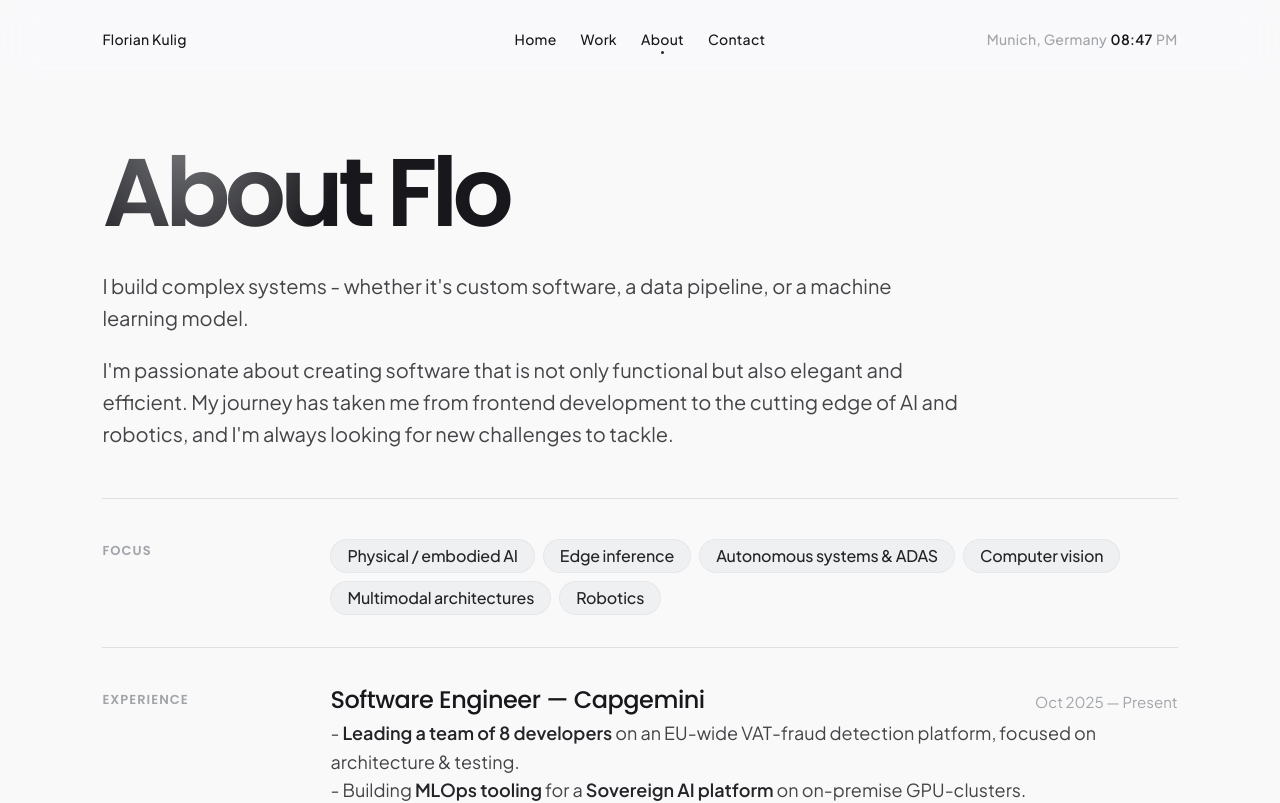
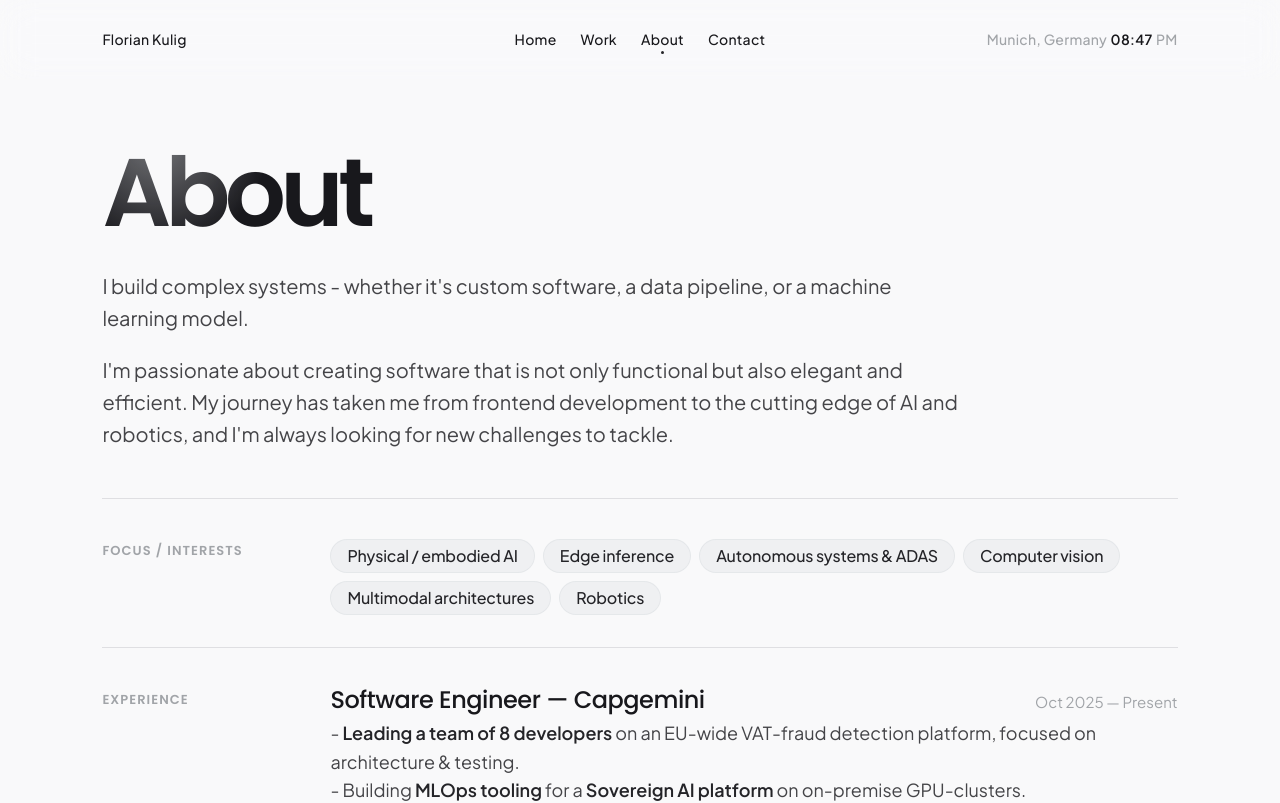
Before and after one commit to floriankulig/portfolio-new, a Next.js app: page /about in a window 1280 px wide. Shown: the top 803 px of the page. Built offline with nearby package versions, Linux system fonts and the light colour scheme.

Commit message:
feat: update About section titles and improve project descriptions for clarity

```diff
--- a/src/components/about/AboutIntro.tsx
+++ b/src/components/about/AboutIntro.tsx
@@ -43,7 +43,7 @@ const StyledIntro = styled.header`
 
 export const AboutIntro = () => (
   <StyledIntro>
-    <h1>About Flo</h1>
+    <h1>About</h1>
     <p>
       I build complex systems - whether it&apos;s custom software, a data
       pipeline, or a machine learning model.
--- a/src/components/about/Focus.tsx
+++ b/src/components/about/Focus.tsx
@@ -30,7 +30,7 @@ const TagList = styled.ul`
 `;
 
 export const Focus = () => (
-  <AboutSection label="Focus">
+  <AboutSection label="Focus / Interests">
     <TagList>
       {FOCUS.map((item) => (
         <li key={item}>{item}</li>
--- a/src/ts/projects.ts
+++ b/src/ts/projects.ts
@@ -122,7 +122,7 @@ export const PROJECTS: Project[] = [
     title: "Munich's Bicycle Traffic",
     featureImage: "MunBikeMock.jpg",
     projectBackground:
-      "This data analysis project processes and visualizes bicycle traffic data from Munich's counting stations from 2008 to 2024. The project <b>transforms complex traffic data into accessible insights</b> through an interactive dashboard, making urban mobility patterns <b>understandable for non-technical stakeholders.</b>",
+      "This data analysis project processes and visualizes bicycle traffic data of Munich's counting stations from 2008 to 2024. The project <b>transforms complex traffic data into accessible insights</b> through an interactive dashboard and static visualizations, making urban mobility patterns <b>understandable for non-technical stakeholders.</b>",
     featureDescription:
       "A series of visualizations, applications and analyses of Munich's cycling data from 2008 to 2024.",
     technologies: ["Python", "Visualization", "Pandas", "Matplotlib"],
```
Also changed, not shown: src/components/home/Hero.tsx (+5 -5 lines).
